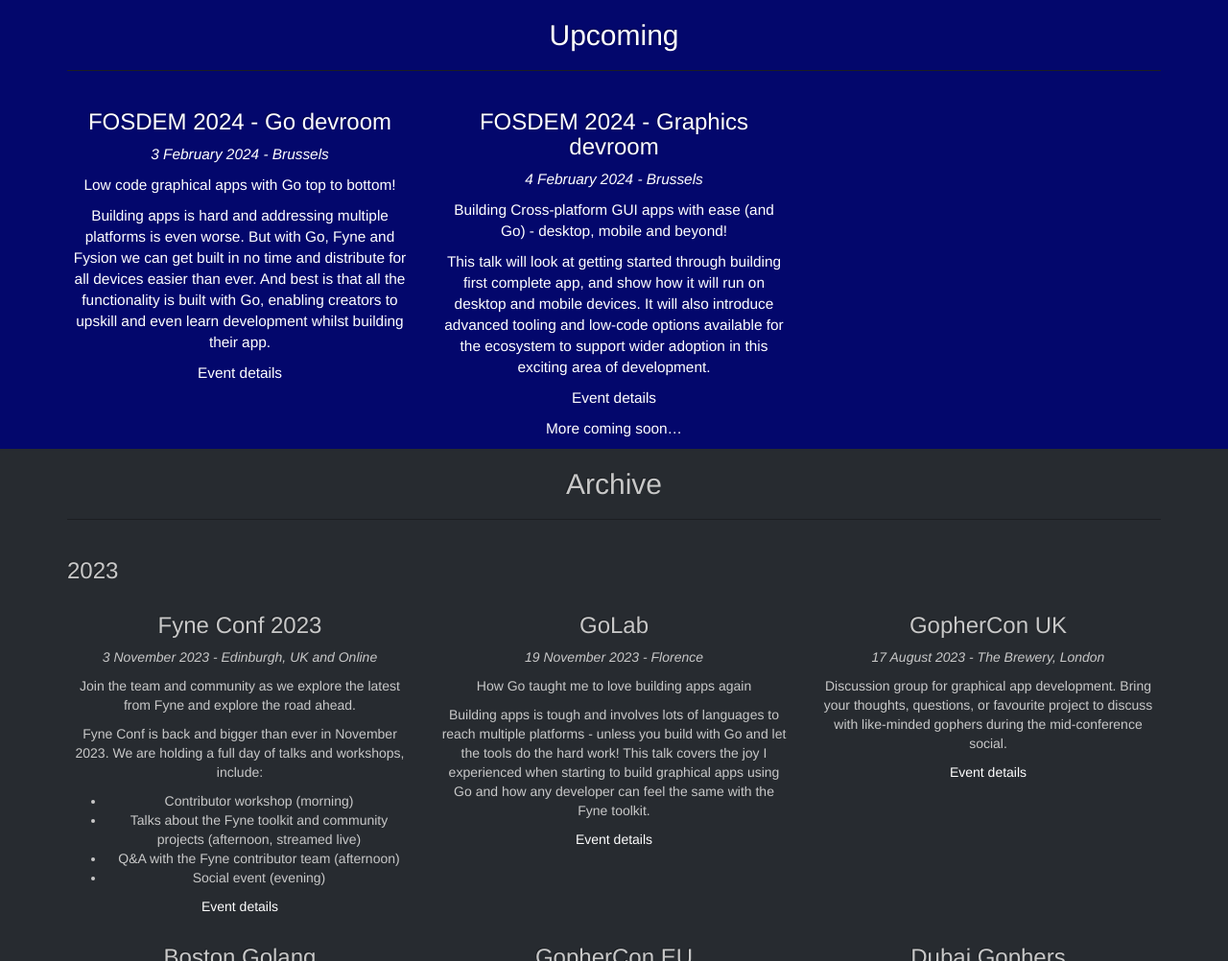
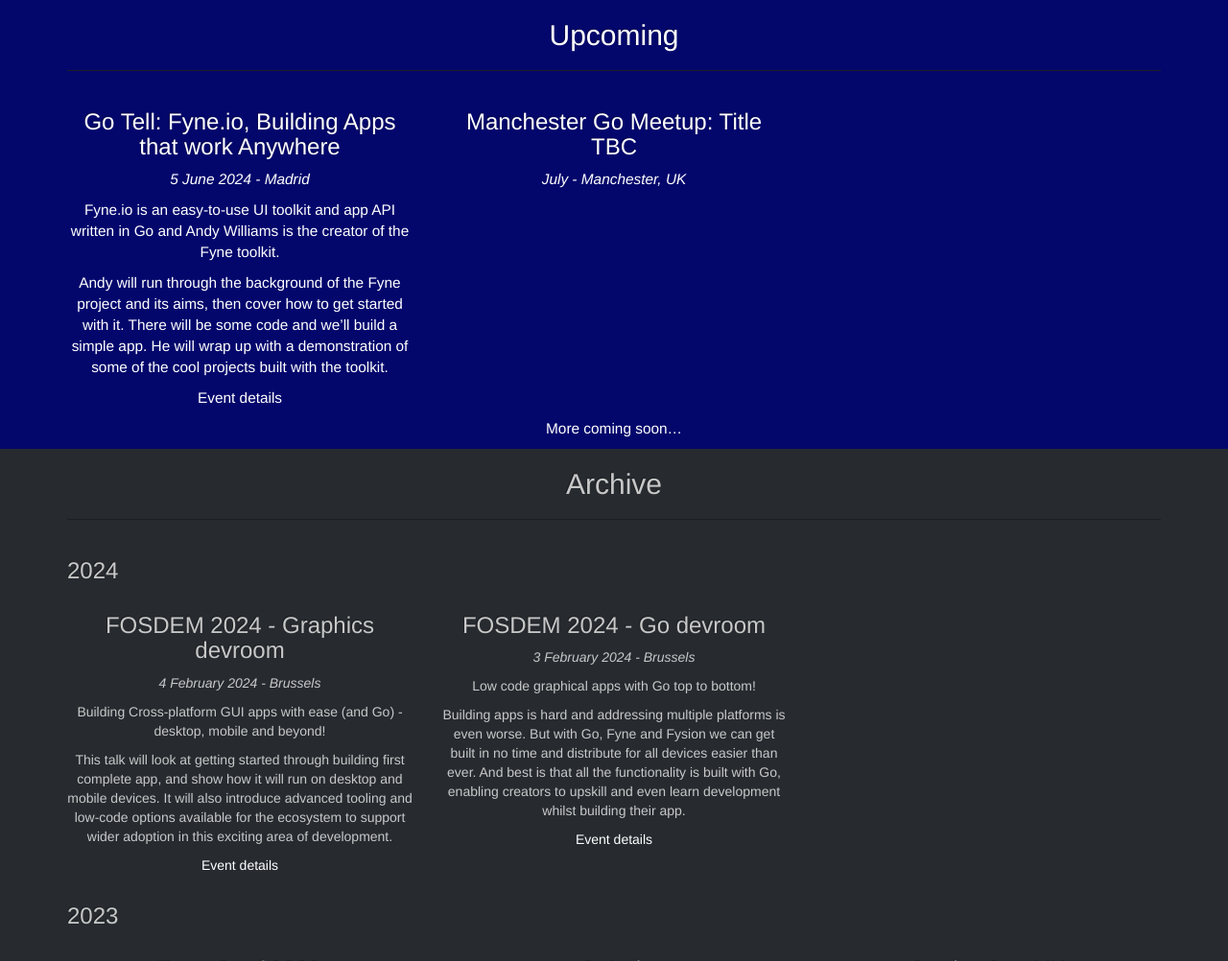
Before and after one commit to fyne-io/fyne-io.github.io, a Jekyll site: the page built from events/index.md, in a window 1280 px wide and 1400 px high. Shown: the part 398-1400 px from the top of the window at 96% size. Built offline with Jekyll 4.4.1, drawn with Linux system fonts in a browser that asks for light colours.

Commit message:
Update events for upcoming

```diff
--- a/events/index.md
+++ b/events/index.md
@@ -24,27 +24,22 @@
 <div class="row">
 
 <div class="col-lg-4 text-center" markdown="1">
-### FOSDEM 2024 - Go devroom
+### Go Tell: Fyne.io, Building Apps that work Anywhere
 
-*3 February 2024 - Brussels*
+*5 June 2024 - Madrid*
 
-Low code graphical apps with Go top to bottom!
+Fyne.io is an easy-to-use UI toolkit and app API written in Go and Andy Williams is the creator of the Fyne toolkit.
 
-Building apps is hard and addressing multiple platforms is even worse. But with Go, Fyne and Fysion we can get built in no time and distribute for all devices easier than ever. And best is that all the functionality is built with Go, enabling creators to upskill and even learn development whilst building their app.
+Andy will run through the background of the Fyne project and its aims, then cover how to get started with it. There will be some code and we'll build a simple app. He will wrap up with a demonstration of some of the cool projects built with the toolkit.
 
-[Event details](https://fosdem.org/2024/schedule/event/fosdem-2024-2621-low-code-graphical-apps-with-go-top-to-bottom-/)
+[Event details](https://www.meetup.com/go-mad/events/301175945/)
 </div>
 
 <div class="col-lg-4 text-center" markdown="1">
-### FOSDEM 2024 - Graphics devroom
+### Manchester Go Meetup: Title TBC
 
-*4 February 2024 - Brussels*
+*July - Manchester, UK*
 
-Building Cross-platform GUI apps with ease (and Go) - desktop, mobile and beyond!
-
-This talk will look at getting started through building first complete app, and show how it will run on desktop and mobile devices. It will also introduce advanced tooling and low-code options available for the ecosystem to support wider adoption in this exciting area of development.
-
-[Event details](https://fosdem.org/2024/schedule/event/fosdem-2024-2631-building-cross-platform-gui-apps-with-ease-and-go-desktop-mobile-and-beyond-/)
 </div>
 
 </div>
@@ -76,6 +71,37 @@
 
 </div>
 </div>
+</div>
+
+<div class="container">
+<div class="row">
+
+<div class="col-lg-12">
+<h3>2024</h3>
+</div>
+
+<div class="col-lg-4 text-center" markdown="1">
+### FOSDEM 2024 - Graphics devroom
+
+*4 February 2024 - Brussels*
+
+Building Cross-platform GUI apps with ease (and Go) - desktop, mobile and beyond!
+
+This talk will look at getting started through building first complete app, and show how it will run on desktop and mobile devices. It will also introduce advanced tooling and low-code options available for the ecosystem to support wider adoption in this exciting area of development.
+
+[Event details](https://fosdem.org/2024/schedule/event/fosdem-2024-2631-building-cross-platform-gui-apps-with-ease-and-go-desktop-mobile-and-beyond-/)
+</div>
+
+<div class="col-lg-4 text-center" markdown="1">
+### FOSDEM 2024 - Go devroom
+
+*3 February 2024 - Brussels*
+
+Low code graphical apps with Go top to bottom!
+
+Building apps is hard and addressing multiple platforms is even worse. But with Go, Fyne and Fysion we can get built in no time and distribute for all devices easier than ever. And best is that all the functionality is built with Go, enabling creators to upskill and even learn development whilst building their app.
+
+[Event details](https://fosdem.org/2024/schedule/event/fosdem-2024-2621-low-code-graphical-apps-with-go-top-to-bottom-/)
 </div>
 
 <div class="container">
```
